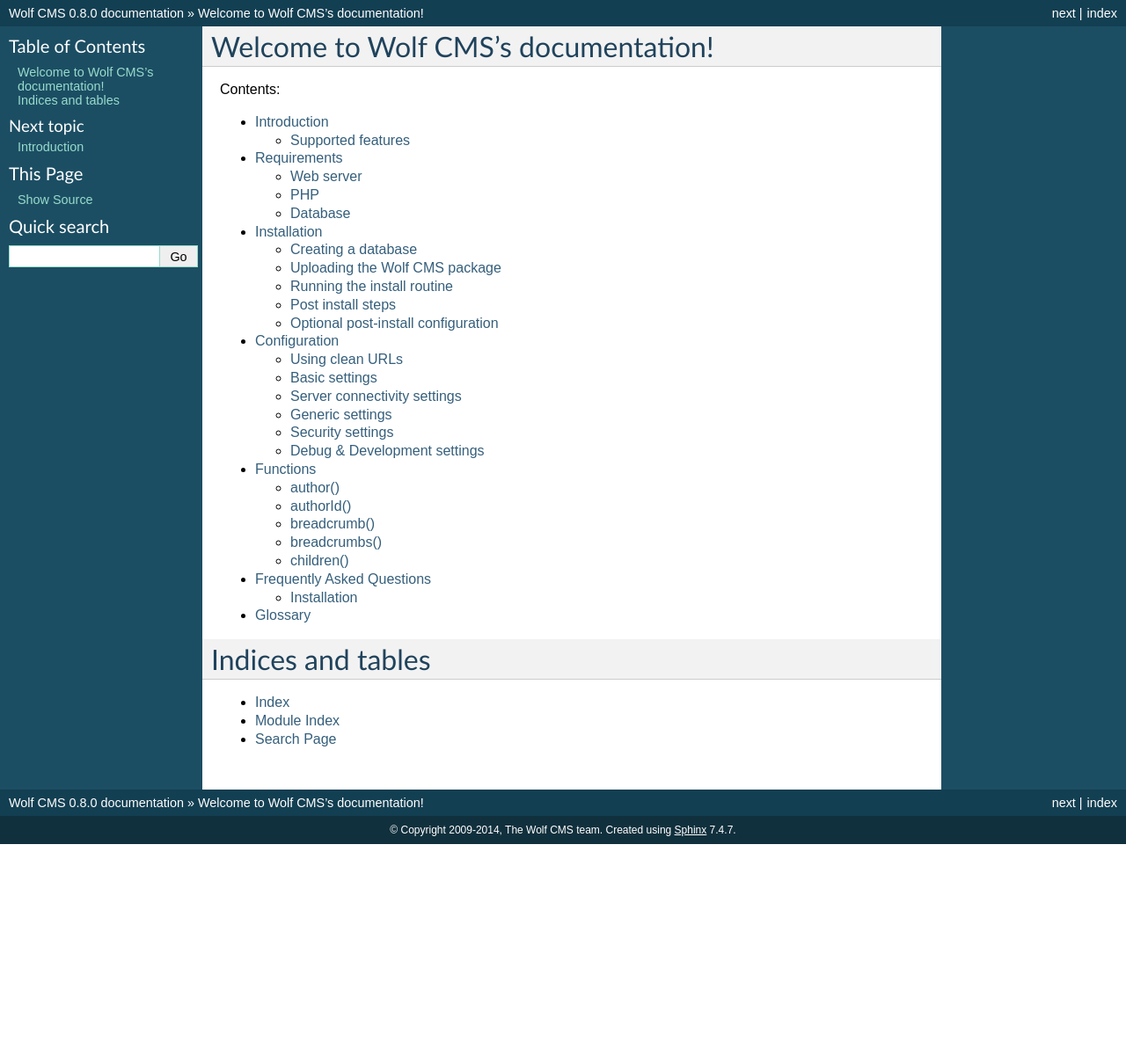
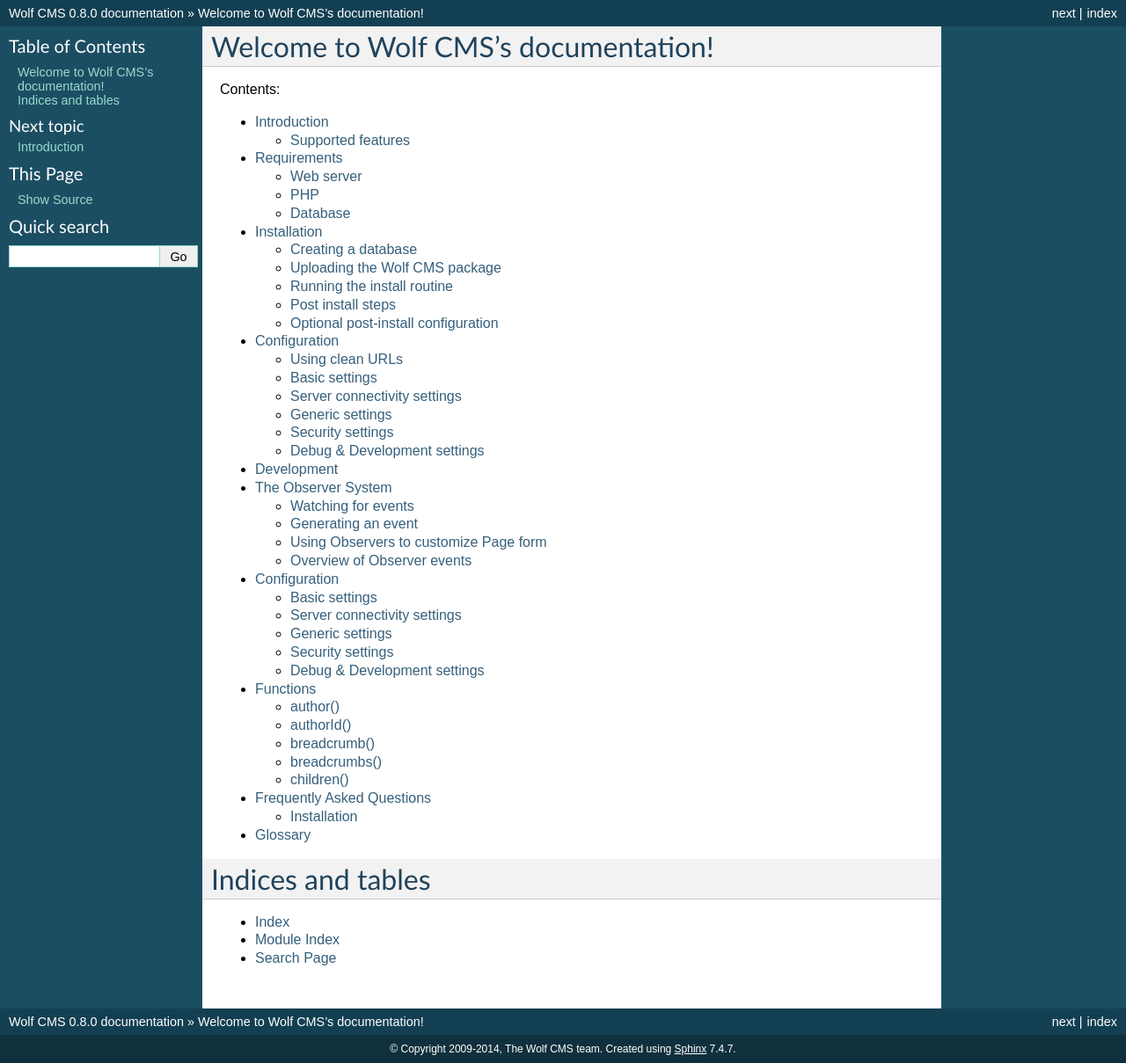
Before and after one commit to wolfcms/docs.wolfcms.org, a Sphinx documentation site: the page built from source/index.rst, in a window 1280 px wide. Shown: the whole page at 88% size. Built offline with Sphinx 7.4.7, drawn with Linux system fonts in a browser that asks for light colours; pages that are not in the unit, such as notebooks, are missing from menus; before the commit the page ends 960 px from its top, so only the background shows below that; some of the changed lines change nothing that is shown.

Commit message:
Add observer system info

```diff
--- /dev/null
+++ b/source/development.rst
@@ -0,0 +1,305 @@
+.. _development:
+
+Development
+===========
+
+The Observer System
+===================
+
+Like many applications, Wolf CMS has an event/observer system. We call it the
+observer system because Observers watch for events. Most usually, the observers
+are used by plugins but they can be found in other parts of the Wolf CMS system.
+
+Watching for events
+-------------------
+
+In order to watch for an event and subsequently initiate some action, you first
+tell the Observer system you want to observe an event, then you write a handler
+function.
+
+.. code-block:: php
+
+  Observer::observe('page_edit_after_save', 'my_simple_observer');
+
+  function my_simple_observer($page) {
+      /* do what you want to do */
+      var_dump($page);
+  }
+
+The first call to Observer::observe tells Wolf CMS that your plugin wants to
+receive events of the type ``page_edit_after_save`` and that the function that
+should handle these types of events is called ``my_simple_observer``.
+
+Generating an event
+-------------------
+
+Not only can you observe events that are generated, you can of course also
+generate events yourself.
+
+.. code-block:: php
+
+  Observer::notify('my_plugin_event', $somevar);
+
+As you can see, the code to generate an event is fairly simple. The first
+argument, ``my_plugin_event``, is the event's name. The second argument is a
+variable that is passed to the handling function. This variable can contain just
+ about anything you want, from a simple string to an array of complex objects.
+
+Using Observers to customize Page form
+--------------------------------------
+
+Observer events in the Page editing form allow you to include custom inputs or
+dialogs to save data that is not part of the page model. The following diagram
+ gives you an indication of which event you should use and where it would be
+ applied within the form.
+
+.. note:: TODO - Add diagram
+
+Overview of Observer events
+---------------------------
+
+
+
+.. _configuration:
+
+Configuration
+=============
+
+All configurable data is placed in :file:`config.php`. If this file does not
+exist something went wrong during :ref:`installation`. This file only needs
+to contain the parameters you want to change from their corresponding default
+values.
+
+If a directive is missing from your file, you can just add another line within
+the file. This file is for over-writing the defaults; if you wish to use the
+default value there's no need to add a directive.
+
+You should assume that any configuration directives that were generated by the
+installation routine of Wolf CMS are *required* to be there or have no default
+value for some reason.
+
+.. warning::
+
+    :term:`Mac` users should note that if you are on a version before
+    :term:`Mac OS X`, PHP does not seem to like :term:`Mac` end of lines
+    character (``\r``). So ensure you choose the option that allows to use
+    the \*nix end of line character (``\n``) in your text editor before
+    saving a modified :file:`config.php`.
+
+Basic settings
+--------------
+
+.. config:option:: define('DB_DSN', ..)
+
+    :type: string
+    :default: ``generated``
+
+    Contains the complete connection string required for Wolf CMS to connect to it's
+    database. This string is generated based on the selections you made during the
+    installation phase.
+
+.. config:option:: define('DB_USER', ..)
+
+    :type: string
+    :default: ``generated``
+
+    The username required to connect to the database. This string is generated based on
+    the selections you made during the installation phase.
+
+.. config:option:: define('DB_PASS', ..)
+
+    :type: string
+    :default: ``generated``
+
+    The username required to connect to the database. This string is generated based on
+    the selections you made during the installation phase.
+
+.. config:option:: define('TABLE_PREFIX', ..)
+
+    :type: string
+    :default: ``generated``
+
+    The prefix that should be used when creating and referencing database tables. This
+    string is generated based on the selections you made during the installation phase.
+
+
+Server connectivity settings
+----------------------------
+
+.. config:option:: define('URL_PUBLIC', ..)
+
+    :type: string
+    :default: ``generated``
+
+    The full :term:`HTTP` :term:`URL` to your Wolf CMS installation. This values is used througout
+    the software and it's plugins to reference various :term:`URLs`. Only change this value
+    if you are absolutely sure what you're doing.
+
+.. config:option:: define('USE_MOD_REWRITE', ..)
+
+    :type: boolean
+    :default: false
+
+    Change this setting to enable the use of mod_rewrite. When set to ``true``, Wolf CMS tries
+    to remove the "?" in the :term:`URL`. For this to success, a correctly configured set of
+    rewrite rules will have to be configured.
+
+    Additionally, to enable mod_rewrite, you must also change the name of :file:`_.htaccess` in
+    your root directory to :file:`.htaccess`.
+
+.. config:option:: define('URL_SUFFIX', ..)
+
+    :type: string
+    :default: ``.html``
+
+    This option allows you to add a default suffix to your page :term:`URLs` to, for example,
+    simulate static pages.
+
+
+Generic settings
+----------------
+
+.. config:option:: define('ADMIN_DIR', ..)
+
+    :type: string
+    :default: ``admin``
+
+    The name of the :term:`HTTP` path, also known as a virtual directory, that your site's
+    administration section lives behind.
+
+
+.. config:option:: define('DEFAULT_TIMEZONE', ..)
+
+    :type: string
+    :default: ``generated``
+
+    Sets in which timezone your installation lives.
+
+    For more information on the available timezones, see http://php.net/timezones
+
+.. config:option:: define('USE_POORMANSCRON', ..)
+
+    :type: boolean
+    :default: false
+
+    Whether or not to use a so-called :term:`web bug` to run :term:`CRON` runs when users visit
+    your site. If your site does not get any hits, the poorman's cron run will never take place.
+
+.. config:option:: define('POORMANSCRON_INTERVAL', ..)
+
+    :type: integer
+    :default: 3600 (60 minutes)
+
+    The minimum amount of time in seconds between two :term:`CRON` runs when using the poorman's
+    cron option.
+
+.. config:option:: define('COOKIE_LIFE', ..)
+
+    :type: integer
+    :default: 1800 (30 minutes)
+
+    The amount of time in seconds that a logged in session remains valid.
+
+.. config:option:: define('ALLOW_LOGIN_WITH_EMAIL', ..)
+
+    :type: boolean
+    :default: false
+
+    Whether or not previously registerd users can login using their registered email address.
+
+.. config:option:: define('CHECK_UPDATES', ..)
+
+    :type: boolean
+    :default: true
+
+    Whether or not Wolf CMS will check if there are updates for itself or any of its plugins.
+
+.. config:option:: define('CHECK_TIMEOUT', ..)
+
+    :type: integer
+    :default: 3
+
+    The number of seconds before the check for updates times out in case of problems.
+
+
+Security settings
+-----------------
+
+.. config:option:: define('USE_HTTPS', ..)
+
+    :type: boolean
+    :default: false
+
+    Whether or not to use :term:`HTTPS` for the administration section of your website. Before
+    enabling this, please make sure you have a working :term:`HTTP` + :term:`SSL` installation.
+
+.. config:option:: define('COOKIE_HTTP_ONLY', ..)
+
+    :type: boolean
+    :default: false
+
+    Whether or not to use a so-called :term:`HttpOnly` [#f1] authentication cookie instead of a
+    unprotected one. This *requests* browsers to make the cookie only available through HTTP, so
+    not javascript for example. There is no guarantee the browser honors the request, but
+    :term:`OWASP` recommends using it. Defaults to false for backwards compatibility.
+
+    .. note:: This option will default to *true* in future releases.
+
+.. config:option:: define('DELAY_ON_INVALID_LOGIN', ..)
+
+    :type: boolean
+    :default: true
+
+    Whether or not Wolf CMS should temporarily block login attempts to an account in case invalid
+    login attempts occurred.
+
+.. config:option:: define('DELAY_ONCE_EVERY', ..)
+
+    :type: integer
+    :default: 30
+
+    The amount of time in seconds that Wolf CMS should block login attempts to an account for after
+    invalid login attempts occurred.
+
+.. config:option:: define('DELAY_FIRST_AFTER', ..)
+
+    :type: integer
+    :default: 3
+
+    The number of invalid login attempts to an account that are permitted before Wolf CMS starts to
+    (temporarily) block further login attempts.
+
+.. config:option:: define('SECURE_TOKEN_EXPIRY', ..)
+
+    :type: integer
+    :default: 900 (15 minutes)
+
+    The amount of time in seconds before a security token, otherwise known as an :term:`CSRF token`,
+    is no longer deemed valid. If a user tries to undertake an action, like saving a page, after
+    the token has expired, the system will display an ``Invalid CSRF token..`` message.
+
+    Simply re-attemting the same action will allow the user to continue.
+
+    .. warning:: The :term:`CSRF token` is considered a very important feature to help protect against
+                 hackers stealing a user's session information and abusing that account.
+
+                 We **strongly** advise not setting this value too high.
+
+
+Debug & Development settings
+----------------------------
+
+.. warning::
+
+    These settings might have huge effect on performance or security.
+
+.. config:option:: define('DEBUG', ..)
+
+    :type: boolean
+    :default: false
+
+    Defines whether or not Wolf CMS should produce error messages for debugging issues.
+
+.. [#f1]
+
+    See https://www.owasp.org/index.php/HttpOnly for more details.
--- a/source/index.rst
+++ b/source/index.rst
@@ -15,6 +15,7 @@
     requirements
     installation
     configuration
+    development
     functions
     userguide
     faq
```
